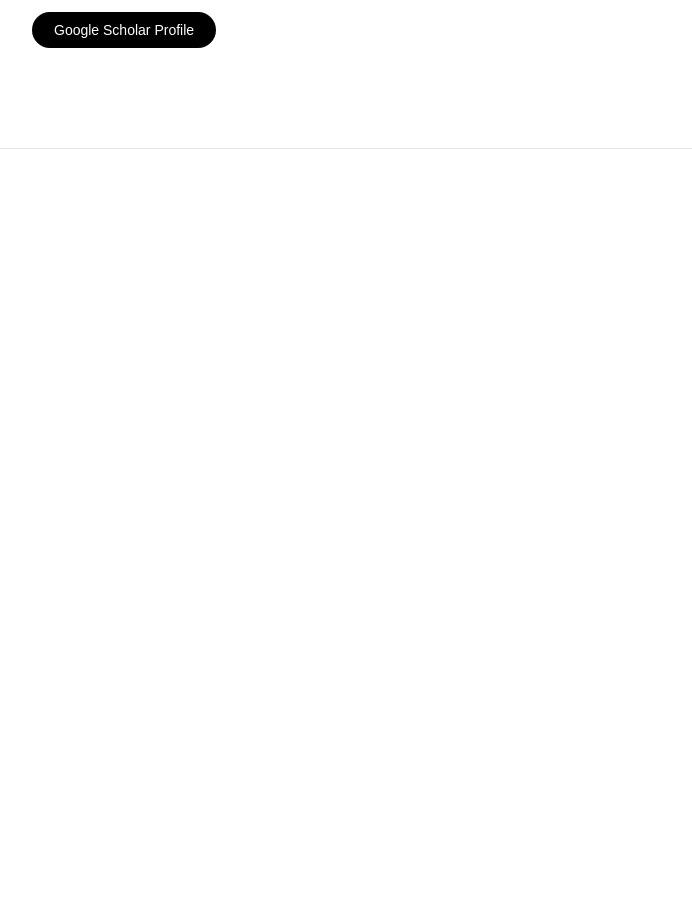
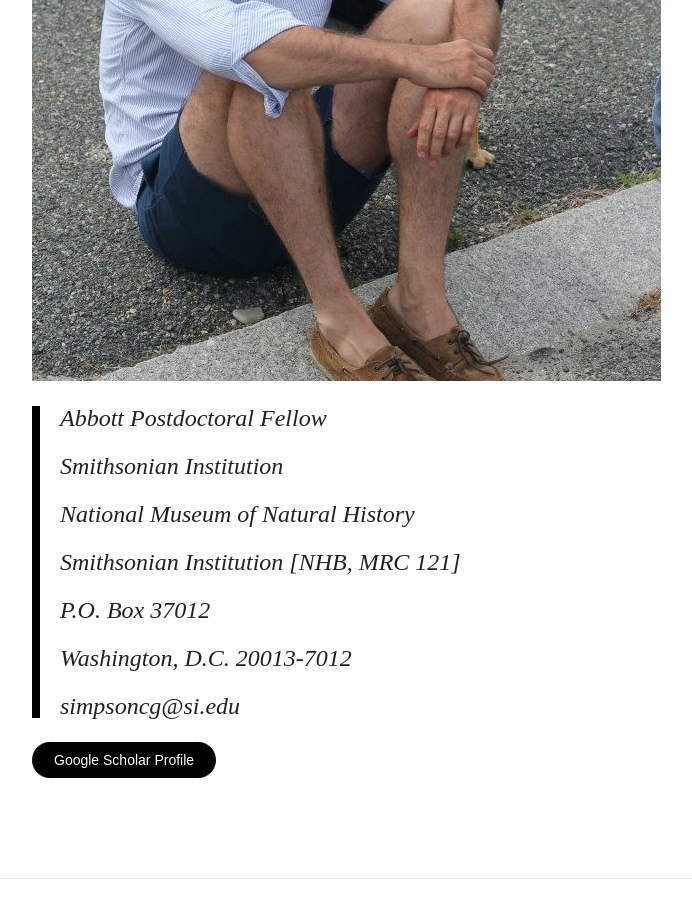
Before and after one commit to simpson-carl/simpson-carl.github.io, a Jekyll site: the page built from about.md, in a window 1280 px wide and 900 px high, scrolled down 1178 px. Shown: the whole window, without its empty margins (288-980 px from the left). Built offline with Jekyll 4.4.1, drawn with Linux system fonts in a browser that asks for light colours; nearby versions of some CDN libraries; Markdown is read by kramdown in place of the engine named in the settings; before the commit the page ends 1457 px from its top, so only the background shows below that; grey boxes are pictures that could not be loaded.

Commit message:
morning fixes

```diff
--- a/about.md
+++ b/about.md
@@ -16,8 +16,21 @@ I'm Carl Simpson, a paleobiologist at the Smithsonian's National Museum of Natur
 To me, the core job of macroevolution is to understand the interactions between evolutionary processes across hierarchical levels. My work on the evolution of colonies allows me to identify, in detail, how closely linked levels interact. At the other extreme, my work on species selection allows me to understand how mostly decoupled levels interact to produce large-scale trends.
 
 
-![](/images/me-shorty.jpeg "ShortRound and Me")
-
+![](/images/me-shorty.jpg "ShortRound and Carl")
+---
+ >Abbott Postdoctoral Fellow
+>
+>Smithsonian Institution
+>
+ >National Museum of Natural History
+>
+ >Smithsonian Institution [NHB, MRC 121]
+>
+ >P.O. Box 37012
+>
+ >Washington, D.C. 20013-7012
+>
+ >simpsoncg@si.edu
 
 
 <a markdown="0" href="http://scholar.google.com/citations?user=zS8EXIQAAAAJ&hl=en" class="btn">Google Scholar Profile</a>
--- a/index.html
+++ b/index.html
@@ -7,6 +7,7 @@ image:
     feature: stylopoma.jpg
 ---
 
+
 <ul class="post-list">
 {% for post in site.posts limit:10 %}
   <li><article><a href="{{ site.url }}{{ post.url }}">{{ post.title }} <span class="entry-date"><time datetime="{{ post.date | date_to_xmlschema }}">{{ post.date | date: "%B %d, %Y" }}</time></span></a></article></li>
```
Also changed, not shown: images/freqfig.jpg, 6 other files.
